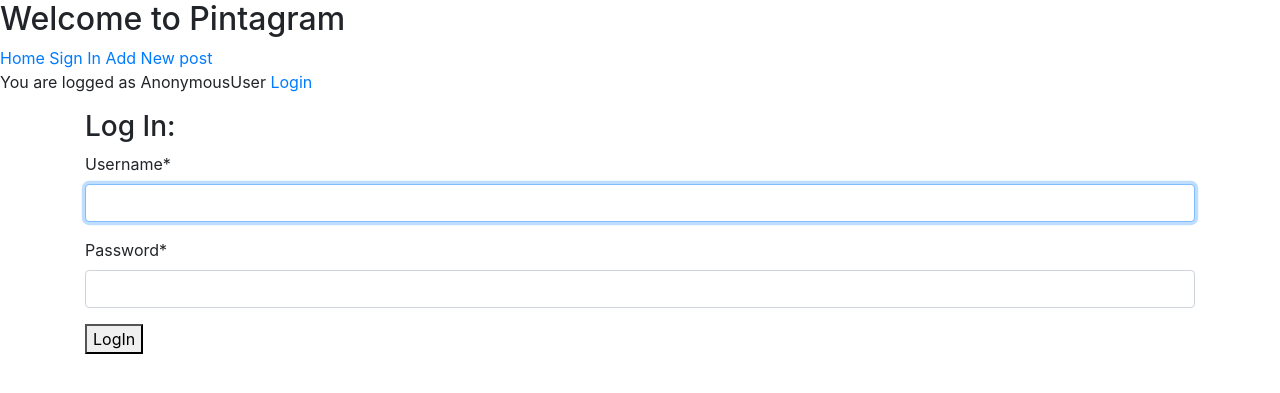
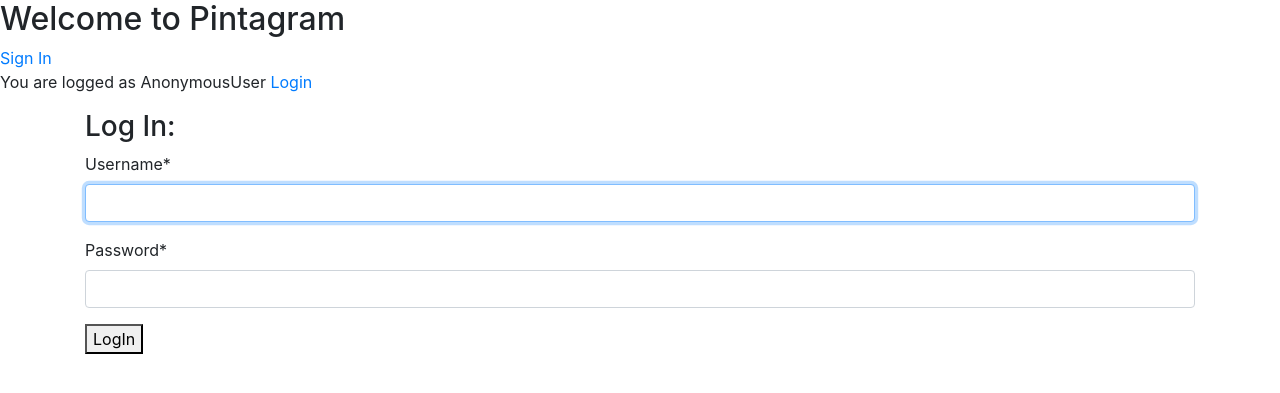
Before and after one commit to AndrzejSzeszko/Pintagram, a Django app: a page that uses src/app_pintagram/templates/app_pintagram/base.html in a window 1280 px wide. Shown: the top 393 px of the page. Run offline with Django 3.2, Linux system fonts and the light colour scheme; some libraries are stand-ins or nearby versions.

Commit message:
add appropriate access restrictions for some links; add font-awesome link

```diff
--- a/src/app_pintagram/templates/app_pintagram/base.html
+++ b/src/app_pintagram/templates/app_pintagram/base.html
@@ -10,6 +10,9 @@
     <!-- Bootstrap CSS -->
     <link rel="stylesheet" href="https://maxcdn.bootstrapcdn.com/bootstrap/4.0.0/css/bootstrap.min.css" integrity="sha384-Gn5384xqQ1aoWXA+058RXPxPg6fy4IWvTNh0E263XmFcJlSAwiGgFAW/dAiS6JXm" crossorigin="anonymous">
 
+    <!-- Font Awesome -->
+    <link rel="stylesheet" href="https://use.fontawesome.com/releases/v5.6.3/css/all.css" integrity="sha384-UHRtZLI+pbxtHCWp1t77Bi1L4ZtiqrqD80Kn4Z8NTSRyMA2Fd33n5dQ8lWUE00s/" crossorigin="anonymous">
+
     <!-- Custom CSS -->
     <link rel="stylesheet" type="text/css" href="{% static 'app_pintagram/css/style.css' %}">
 
@@ -19,10 +22,10 @@
 
     <h2>Welcome to Pintagram</h2>
     <fieldset>
-        <a href="{% url 'list-of-all-posts' %}">Home</a>
         <a href="{% url 'sign-in' %}">Sign In</a>
-        <a href="{% url 'post-create' %}">Add New post</a>
         {% if user.is_authenticated %}
+            <a href="{% url 'list-of-all-posts' %}">Home</a>
+            <a href="{% url 'post-create' %}">Add New post</a>
             <p>
                 You are logged in as <a href="{% url 'user-details' user.pk %}">{{ user }}</a>
                 <a href="{% url 'logout' %}">Logout</a>
```
